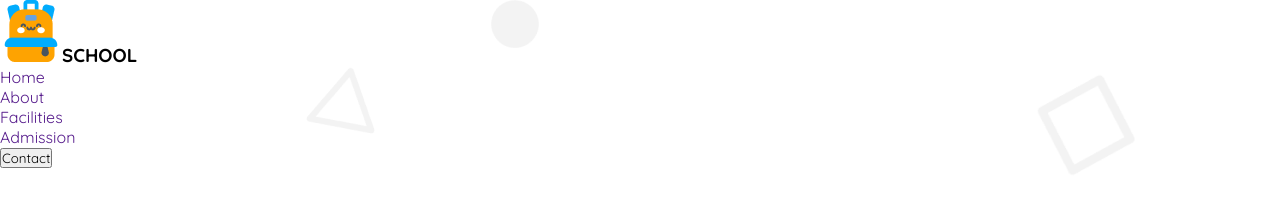
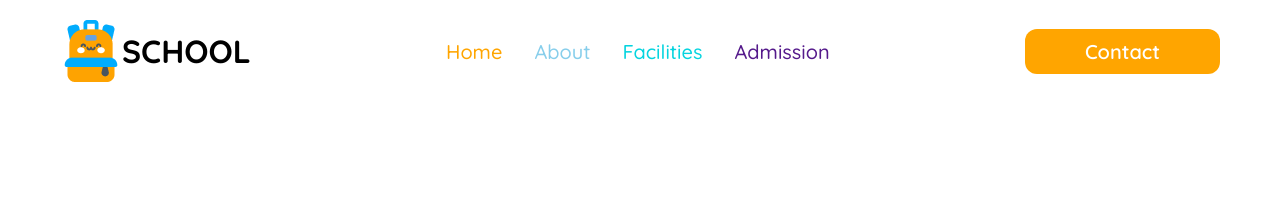
Before and after one commit to Rubaid07/kids-school, a plain HTML site: page index.html in a window 1280 px wide. Drawn offline with Linux system fonts and the light colour scheme.

Commit message:
added navbar

```diff
--- a/index.html
+++ b/index.html
@@ -11,10 +11,10 @@
         <nav>
             <h3><img src="assets/logo.png" alt="">SCHOOL</h3>
             <ul>
-                <li><a href="">Home</a></li>
-                <li><a href="">About</a></li>
-                <li><a href="">Facilities</a></li>
-                <li><a href="">Admission</a></li>
+                <li><a class="orange" href="">Home</a></li>
+                <li><a class="sky" href="">About</a></li>
+                <li><a class="aqua" href="">Facilities</a></li>
+                <li><a class="purplr" href="">Admission</a></li>
             </ul>
             <button class="btn">Contact</button>
         </nav>
--- a/style.css
+++ b/style.css
@@ -6,8 +6,50 @@
     text-decoration: none;
     list-style: none;
 }
-body{
-    background-image: url(assets/bg.png);
-    /* background: linear-gradient(to bottom,#FFFFFF, #FEA301); */
-    background-repeat: no-repeat;
+header{
+    max-width: 1160px;
+    margin: 0 auto;
 }
+/* navbar */
+nav{
+    display: flex;
+    justify-content: space-between;
+    align-items: center;
+    padding: 20px 0;
+}
+nav ul{
+    display: flex;
+    gap: 32px;
+}
+nav h3{
+    font-size: 2rem;
+    font-weight: bold;
+    display: flex;
+    align-items: center;
+}
+nav li{
+    font-size: 1.25rem;
+    font-weight: 500;
+}
+.orange{
+    color: orange;
+}
+.sky{
+    color: skyblue;
+}
+.aqua{
+    color: #05D4DF;
+}
+.purple{
+    color: #5D58EF;
+}
+/* common style */
+.btn{
+    font-size: 1.25rem;
+    font-weight: 600;
+    color: white;
+    background-color: orange;
+    padding: 10px 60px;
+    border-radius: 12px;
+    border: none;
+}
```
